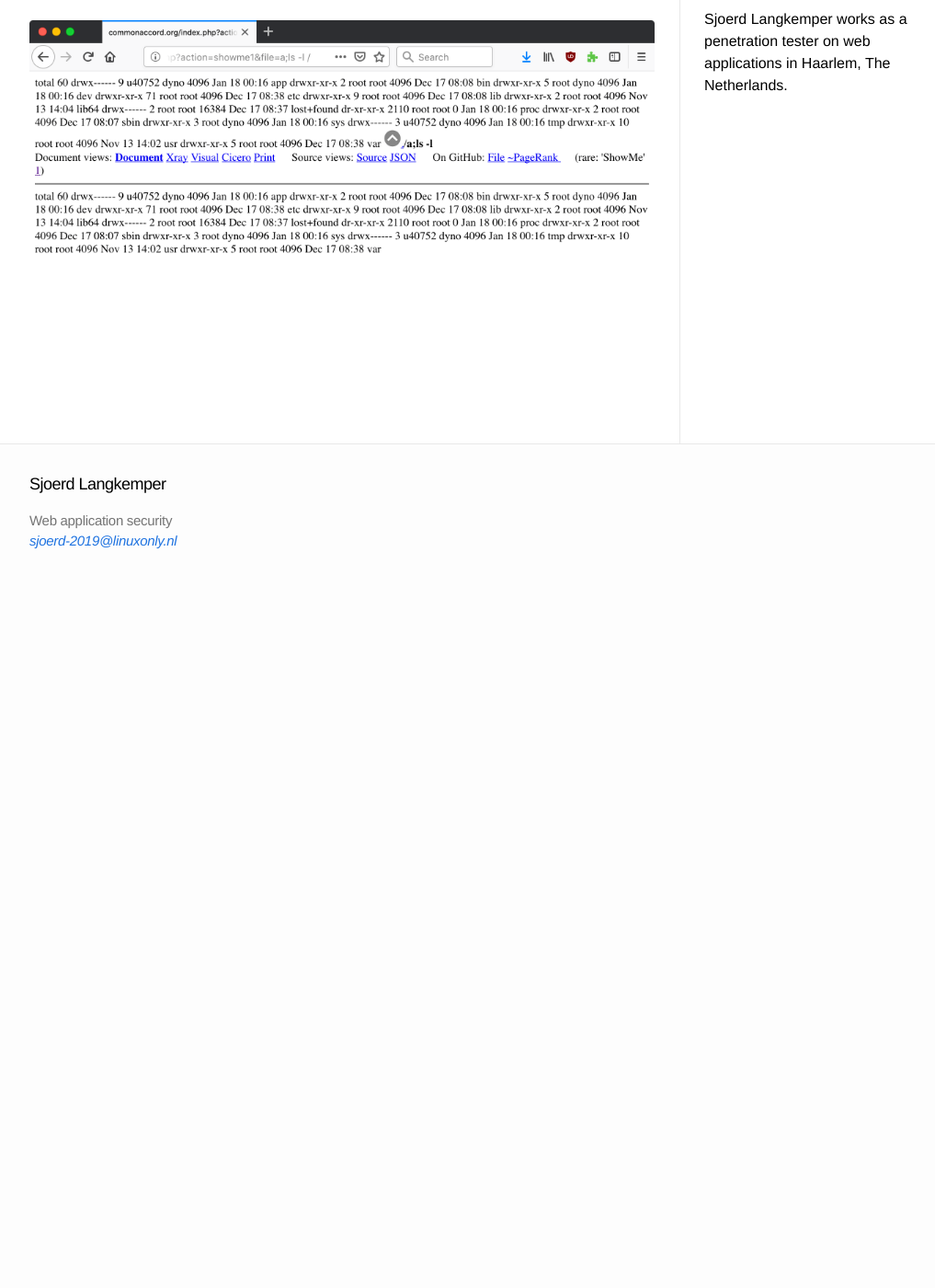
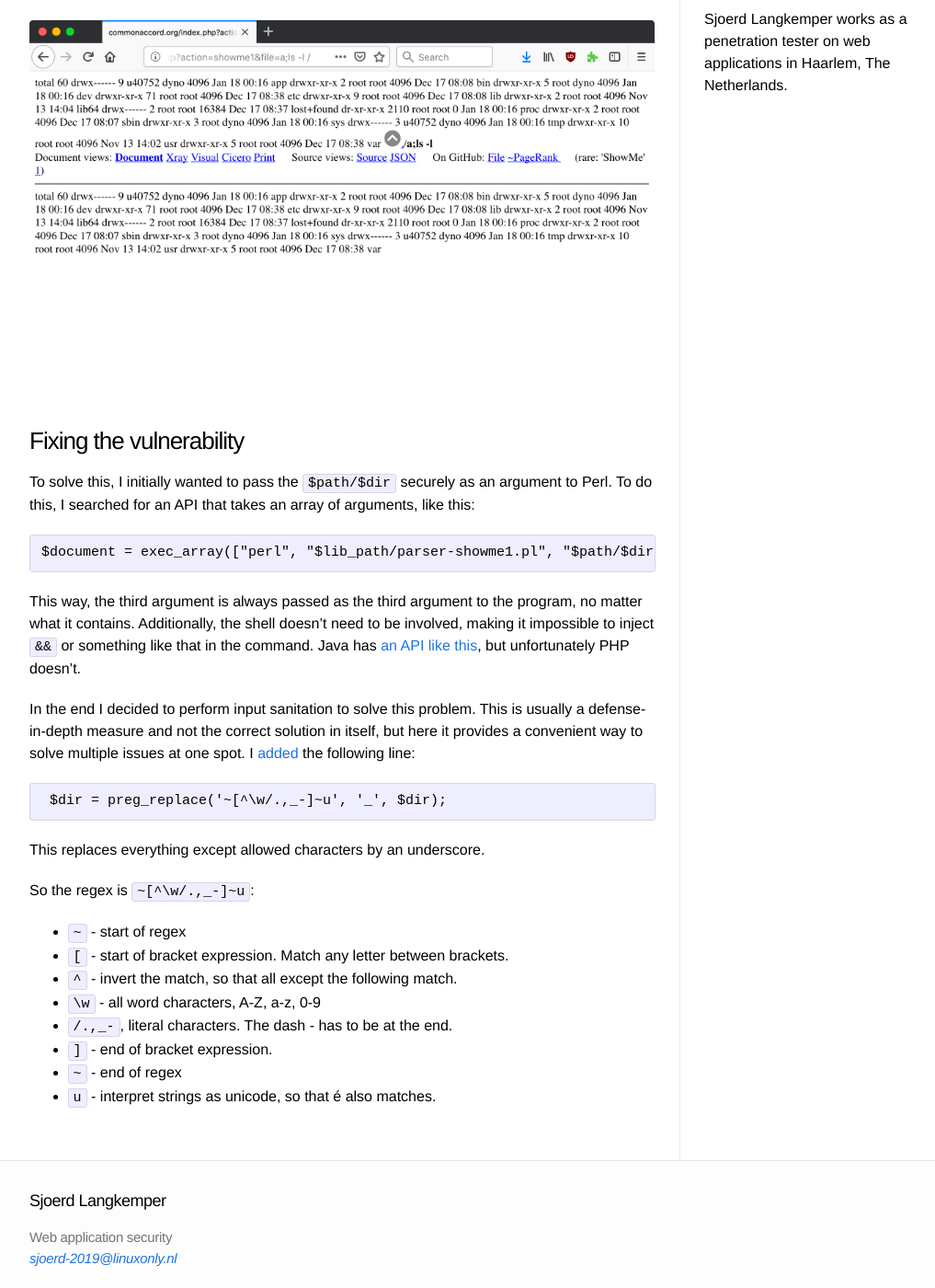
Before and after one commit to Sjord/Sjord.github.io, a Jekyll site: the page built from _posts/2019-01-18-command-injection-on-commonaccord.md, in a window 1280 px wide and 1400 px high, scrolled down 568 px. Shown: the whole window at 92% size, without its empty margins (108-1125 px from the left). Built offline with Jekyll 4.4.1, drawn with Linux system fonts in a browser that asks for light colours; before the commit the page ends 1198 px from its top, so only the background shows below that.

Commit message:
Write something about the fix

```diff
--- a/_posts/2019-01-18-command-injection-on-commonaccord.md
+++ b/_posts/2019-01-18-command-injection-on-commonaccord.md
@@ -16,3 +16,28 @@
 Here, $dir is based on user input. This looks vulnerable to command injection.
 
 <img src="/images/commonaccord-ls.png" width="680">
+
+### Fixing the vulnerability
+
+To solve this, I initially wanted to pass the `$path/$dir` securely as an argument to Perl. To do this, I searched for an API that takes an array of arguments, like this:
+
+    $document = exec_array(["perl", "$lib_path/parser-showme1.pl", "$path/$dir"]);
+
+This way, the third argument is always passed as the third argument to the program, no matter what it contains. Additionally, the shell doesn't need to be involved, making it impossible to inject `&&` or something like that in the command. Java has [an API like this](https://docs.oracle.com/javase/7/docs/api/java/lang/Runtime.html#exec(java.lang.String[])), but unfortunately PHP doesn't.
+
+In the end I decided to perform input sanitation to solve this problem. This is usually a defense-in-depth measure and not the correct solution in itself, but here it provides a convenient way to solve multiple issues at one spot. I [added](https://github.com/CommonAccord/Cmacc-Org/pull/22) the following line:
+
+     $dir = preg_replace('~[^\w/.,_-]~u', '_', $dir);
+
+This replaces everything except allowed characters by an underscore.
+
+So the regex is `~[^\w/.,_-]~u`:
+
+ * `~` - start of regex
+ * `[` - start of bracket expression. Match any letter between brackets.
+ * `^` - invert the match, so that all except the following match.
+ * `\w` - all word characters, A-Z, a-z, 0-9
+ * `/.,_-`, literal characters. The dash - has to be at the end.
+ * `]` - end of bracket expression.
+ * `~` - end of regex
+ * `u` - interpret strings as unicode, so that é also matches.
```
